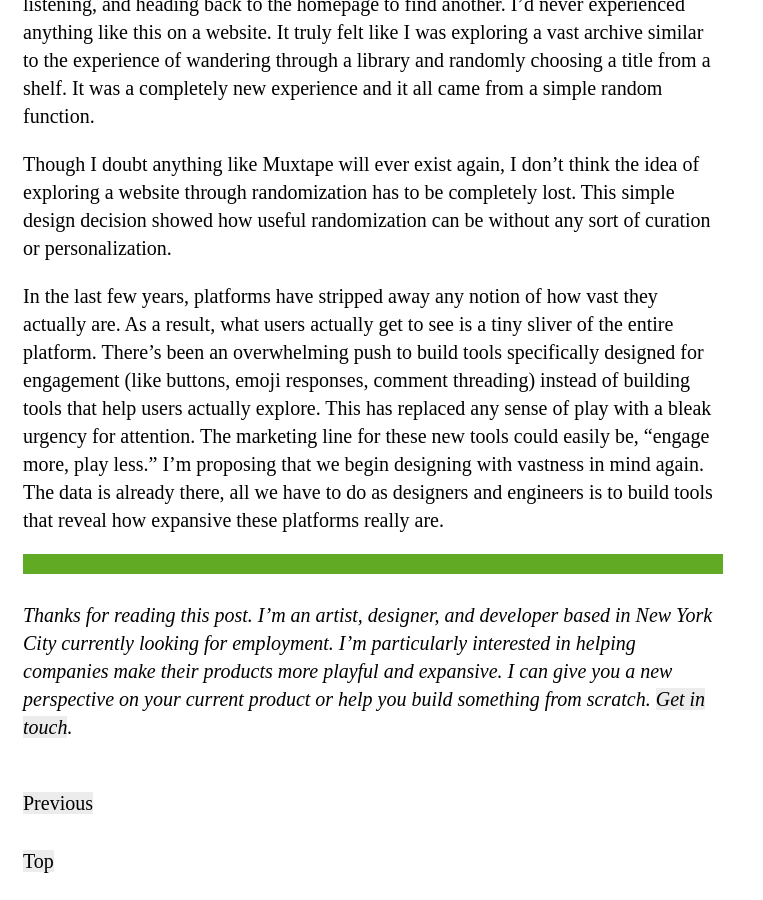
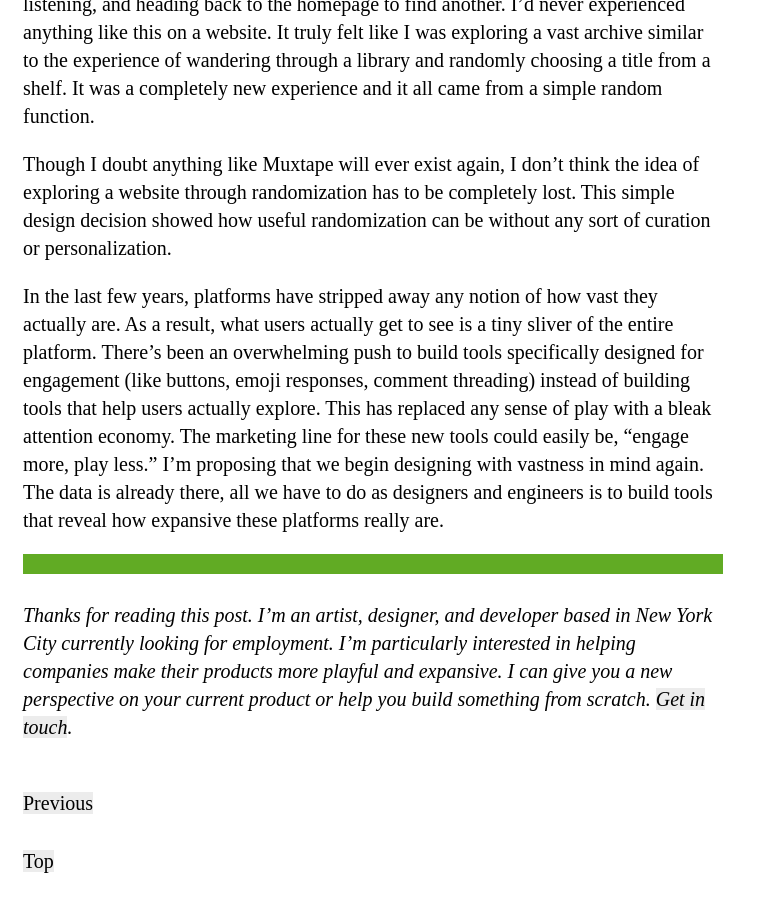
Before and after one commit to oilstel/elliott, a Jekyll site: the page built from _posts/2019-08-18-exploring-the-vastness-of-a-website.md, in a window 1280 px wide and 900 px high, scrolled down 1833 px. Shown: the whole window, without its empty margins (0-763 px from the left). Built offline with Jekyll 4.4.1, drawn with Linux system fonts in a browser that asks for light colours.

Commit message:
economy'

```diff
--- a/_posts/2019-08-18-exploring-the-vastness-of-a-website.md
+++ b/_posts/2019-08-18-exploring-the-vastness-of-a-website.md
@@ -19,7 +19,7 @@ Interestingly, this feature alone replaced the need for a search. The site becam
 
 Though I doubt anything like Muxtape will ever exist again, I don't think the idea of exploring a website through randomization has to be completely lost. This simple design decision showed how useful randomization can be without any sort of curation or personalization.
 
-In the last few years, platforms have stripped away any notion of how vast they actually are. As a result, what users actually get to see is a tiny sliver of the entire platform. There's been an overwhelming push to build tools specifically designed for engagement (like buttons, emoji responses, comment threading) instead of building tools that help users actually explore. This has replaced any sense of play with a bleak urgency for attention. The marketing line for these new tools could easily be, "engage more, play less." I'm proposing that we begin designing with vastness in mind again. The data is already there, all we have to do as designers and engineers is to build tools that reveal how expansive these platforms really are.
+In the last few years, platforms have stripped away any notion of how vast they actually are. As a result, what users actually get to see is a tiny sliver of the entire platform. There's been an overwhelming push to build tools specifically designed for engagement (like buttons, emoji responses, comment threading) instead of building tools that help users actually explore. This has replaced any sense of play with a bleak attention economy. The marketing line for these new tools could easily be, "engage more, play less." I'm proposing that we begin designing with vastness in mind again. The data is already there, all we have to do as designers and engineers is to build tools that reveal how expansive these platforms really are.
 
 ---
 
```
